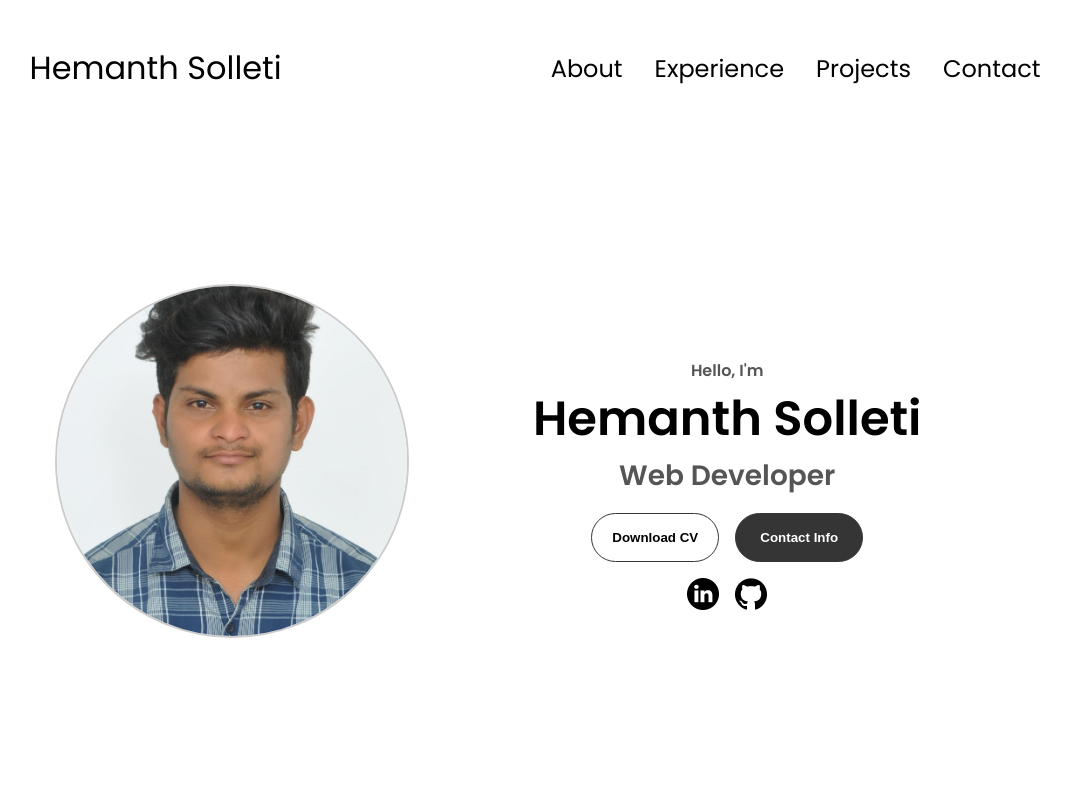
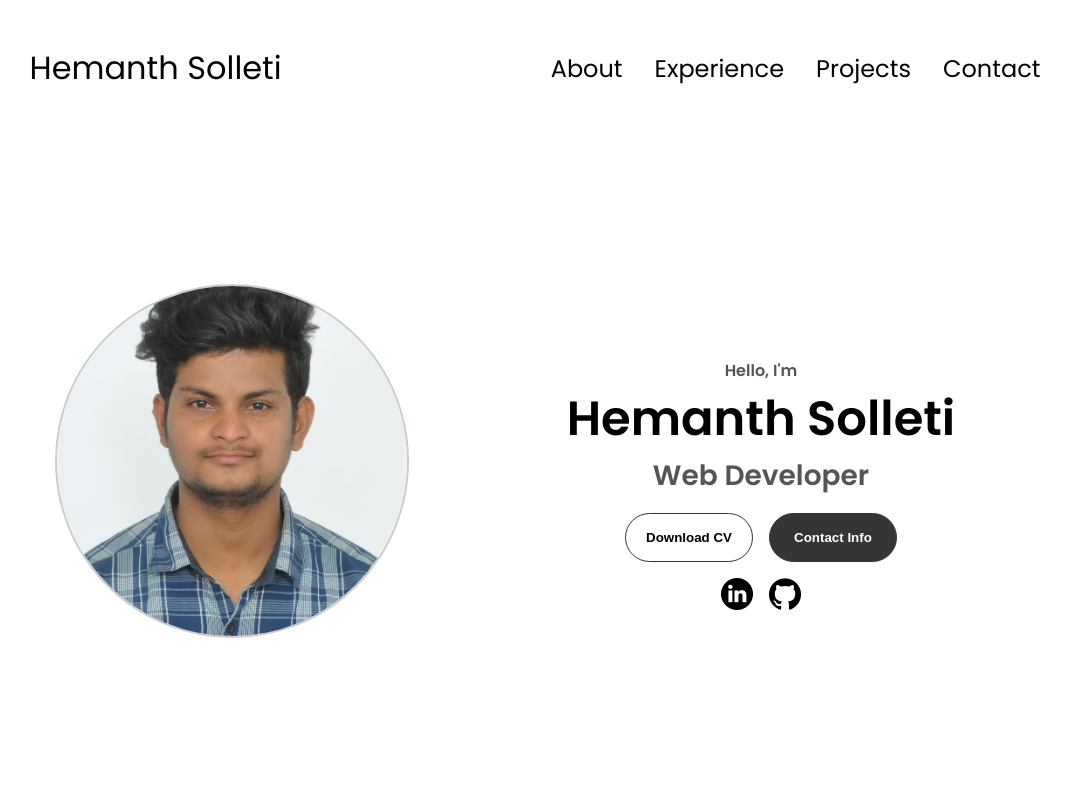
Before and after one commit to shivaganesh05/ProtfolioBasic, a plain HTML site: page index.html in a window 1280 px wide. Shown: the top 800 px of the page, without its empty margins (105-1176 px from the left). Drawn offline with Linux system fonts and the light colour scheme.

Commit message:
changes css

```diff
--- a/style.css
+++ b/style.css
@@ -221,13 +221,14 @@ section {
 }
 
 
-
-
 .section__text2 {
-  margin-left: -230px !important;
   align-self: center;
-  width: 700px;
+  width: 90%;
+  max-width: 700px;
+  margin: 0 auto;
   text-align: center;
+  padding: 1rem;
+  box-sizing: border-box;
 }
 
 .section__text2 p {
@@ -241,6 +242,19 @@ section {
 .section__text2__p2 {
   font-size: 1.75rem;
   margin-bottom: 1rem;
+}
+
+/* Optional: Responsive font size adjustment */
+@media (max-width: 768px) {
+  .section__text2__p2 {
+    font-size: 1.5rem;
+  }
+}
+
+@media (max-width: 480px) {
+  .section__text2__p2 {
+    font-size: 1.25rem;
+  }
 }
 
 .title {
```
